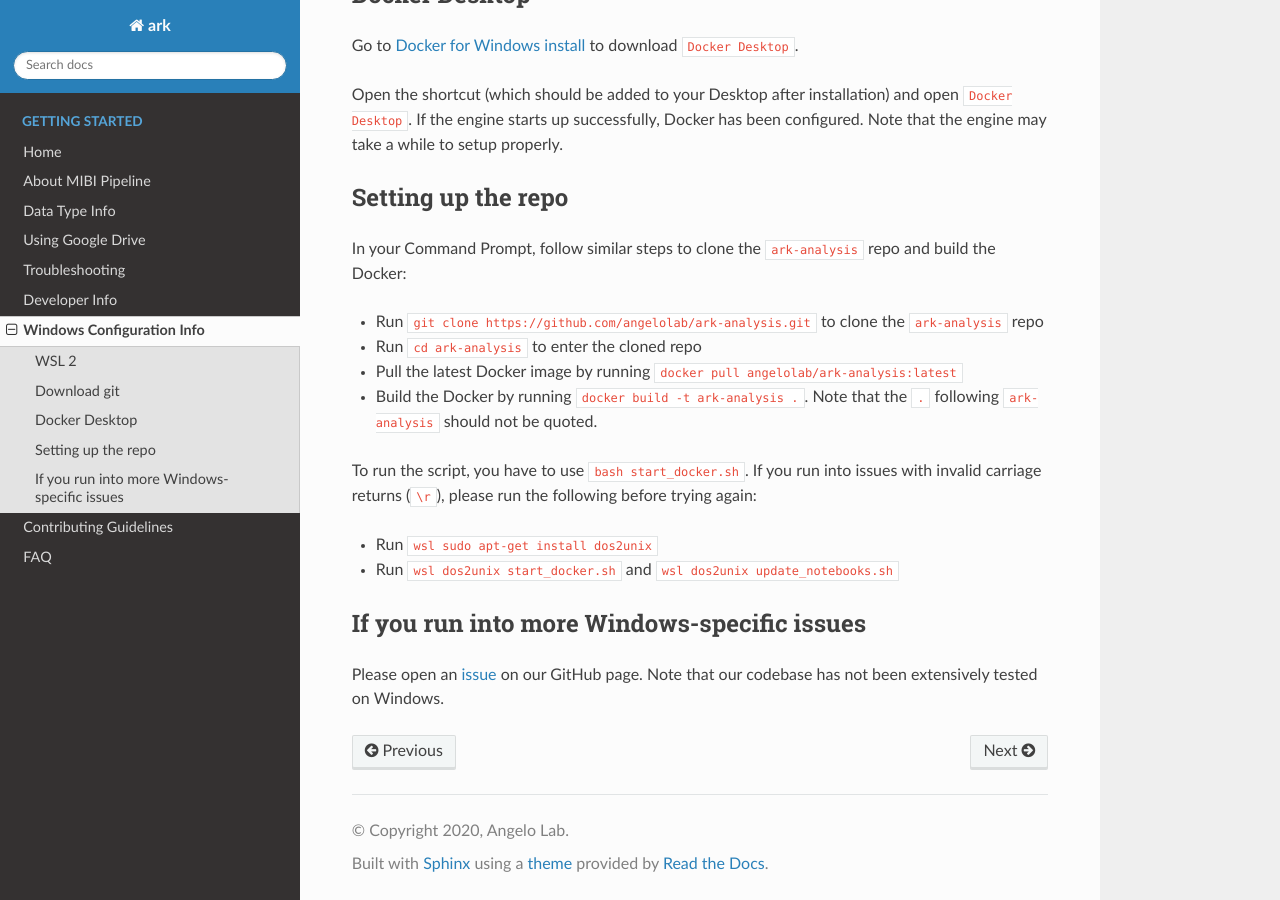
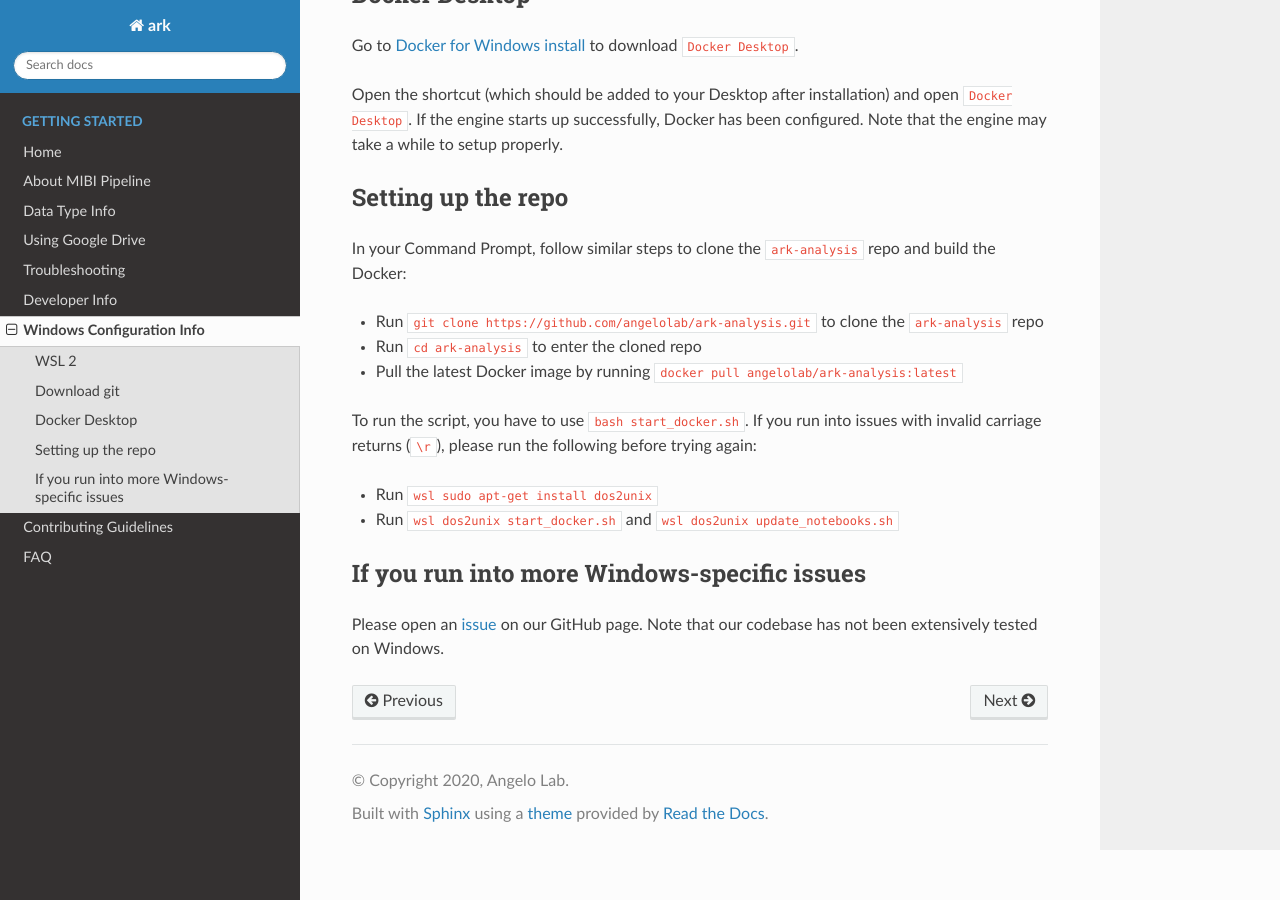
Before and after one commit to angelolab/ark-analysis, a Sphinx documentation site: the page built from docs/_rtd/windows_setup.md, in a window 1280 px wide and 900 px high, scrolled down 1268 px. Built offline with Sphinx 7.4.7 and the Read the Docs theme 2.0.0, drawn with Linux system fonts in a browser that asks for light colours; pages that are not in the unit, such as notebooks, are missing from menus.

Commit message:
Removed the docker build step, added the docker pull and upgrade step.

```diff
--- a/docs/_rtd/windows_setup.md
+++ b/docs/_rtd/windows_setup.md
@@ -42,7 +42,6 @@ In your Command Prompt, follow similar steps to clone the `ark-analysis` repo an
 * Run `git clone https://github.com/angelolab/ark-analysis.git` to clone the `ark-analysis` repo
 * Run `cd ark-analysis` to enter the cloned repo
 * Pull the latest Docker image by running `docker pull angelolab/ark-analysis:latest`
-* Build the Docker by running `docker build -t ark-analysis .`. Note that the `.` following `ark-analysis` should not be quoted.
 
 To run the script, you have to use `bash start_docker.sh`. If you run into issues with invalid carriage returns (`\r`), please run the following before trying again:
 
```
